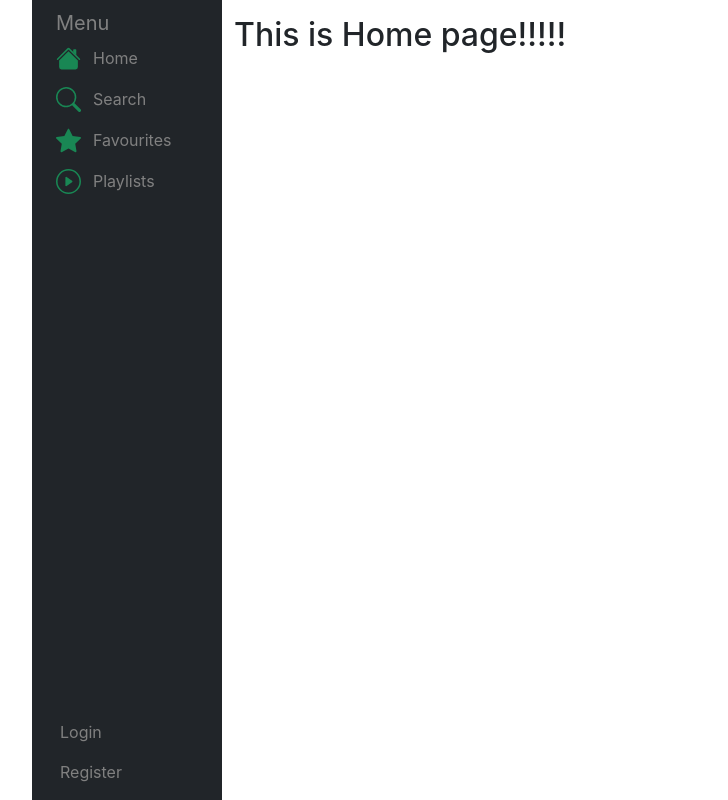
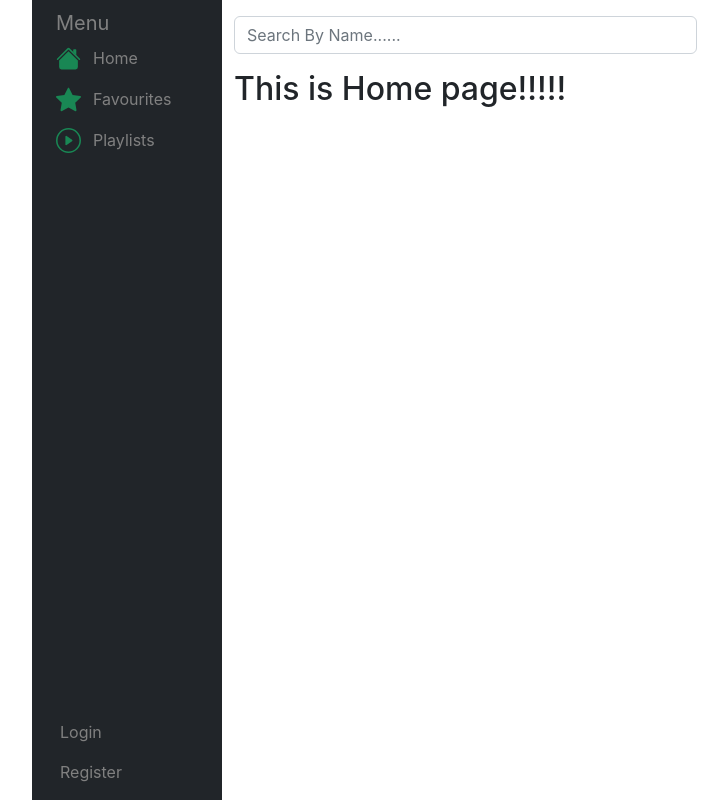
Before and after one commit to naimulislamshakil/Front-End-Assingment, a React (Create React App) app: page / in a window 1280 px wide. Shown: the whole page, without its empty margins (38-766 px from the left). Built offline with nearby package versions, Linux system fonts and the light colour scheme; what spotify-web-api-js would draw is missing.

Commit message:
start home section

```diff
--- a/package.json
+++ b/package.json
@@ -18,9 +18,12 @@
 		"react": "^18.2.0",
 		"react-dom": "^18.2.0",
 		"react-firebase-hooks": "^5.0.3",
+		"react-redux": "^8.0.2",
 		"react-router-dom": "^6.3.0",
 		"react-scripts": "5.0.1",
 		"react-toastify": "^9.0.8",
+		"redux": "^4.2.0",
+		"redux-thunk": "^2.4.1",
 		"spotify-web-api-js": "^1.5.2",
 		"typescript": "^4.8.3",
 		"web-vitals": "^2.1.4"
--- a/src/Component/Home.tsx
+++ b/src/Component/Home.tsx
@@ -1,11 +1,49 @@
 import React from 'react';
+interface Type {
+	album: {
+		album_type: string;
+		artists: [];
+		available_markets: [];
+		external_urls: {};
+		href: string;
+		id: string;
+		images: [];
+		name: string;
+		release_date: string;
+		release_date_precision: string;
+		total_tracks: number;
+		type: string;
+		uri: string;
+	};
+	artists: [];
+	available_markets: [];
+	disc_number: number;
+	duration_ms: number;
+	explicit: boolean;
+	external_ids: { isrc: string };
+	external_urls: { spotify: string };
+	href: string;
+	id: string;
+	is_local: boolean;
+	name: string;
+	popularity: number;
+	preview_url: string;
+	track_number: number;
+	type: string;
+	uri: string;
+}
 
-const Home = () => {
-    return (
-        <div>
-            <h2>This is Home page!!!!!</h2>
-        </div>
-    );
+interface Result {
+	result: Type[];
+}
+
+const Home = ({ result }: Result) => {
+	console.log(result);
+	return (
+		<div>
+			<h2>This is Home page!!!!!</h2>
+		</div>
+	);
 };
 
 export default Home;
--- a/src/Component/Navbar.tsx
+++ b/src/Component/Navbar.tsx
@@ -17,6 +17,7 @@ const Navbar = () => {
 
 	const [token, setToken] = useState('');
 	const [user, setUser] = useState<User>({});
+	const [results, setResults] = useState<any>({});
 	useEffect(() => {
 		const token: any = window.localStorage.getItem('token');
 		if (token) {
@@ -31,6 +32,13 @@ const Navbar = () => {
 		setToken('');
 		window.localStorage.removeItem('token');
 	};
+
+	const search = async (text: string) => {
+		spotify.searchTracks(text).then((scarch) => setResults(scarch));
+	};
+
+	console.log(results.tracks?.items);
+
 	const navbar = (
 		<>
 			<li>
@@ -53,21 +61,6 @@ const Navbar = () => {
 						/>
 					</svg>
 					<span className="ms-1 d-sm-inline"> Home</span>{' '}
-				</Link>
-			</li>
-			<li>
-				<Link to="/" className="d-flex nav-link text-white px-0 align-middle">
-					<svg
-						xmlns="http://www.w3.org/2000/svg"
-						width="25"
-						height="25"
-						fill="currentColor"
-						className="bi bi-search me-2 text-success"
-						viewBox="0 0 16 16"
-					>
-						<path d="M11.742 10.344a6.5 6.5 0 1 0-1.397 1.398h-.001c.03.04.062.078.098.115l3.85 3.85a1 1 0 0 0 1.415-1.414l-3.85-3.85a1.007 1.007 0 0 0-.115-.1zM12 6.5a5.5 5.5 0 1 1-11 0 5.5 5.5 0 0 1 11 0z" />
-					</svg>
-					<span className="ms-1 d-sm-inline"> Search</span>{' '}
 				</Link>
 			</li>
 			<li>
@@ -176,8 +169,19 @@ const Navbar = () => {
 					</div>
 				</div>
 				<div className="col py-3 content-bg">
+					<div className="input-group mb-3 w-50">
+						<input
+							onChange={(e) => search(e.target.value)}
+							type="text"
+							className="form-control"
+							placeholder="Search By Name......"
+						></input>
+					</div>
 					<Routes>
-						<Route path="/" element={<Home />}></Route>
+						<Route
+							path="/"
+							element={<Home result={results.tracks?.items} />}
+						></Route>
 						<Route path="/login" element={<Login />} />
 						<Route path="/register" element={<Register />} />
 						<Route path="/playlists" element={<Playlists />} />
--- a/src/Component/Playlists.tsx
+++ b/src/Component/Playlists.tsx
@@ -1,5 +1,3 @@
-import React from 'react';
-
 const Playlists = () => {
 	return (
 		<div>
```
Also changed, not shown: 1 other file (tests, documents, lock files or other folders).
